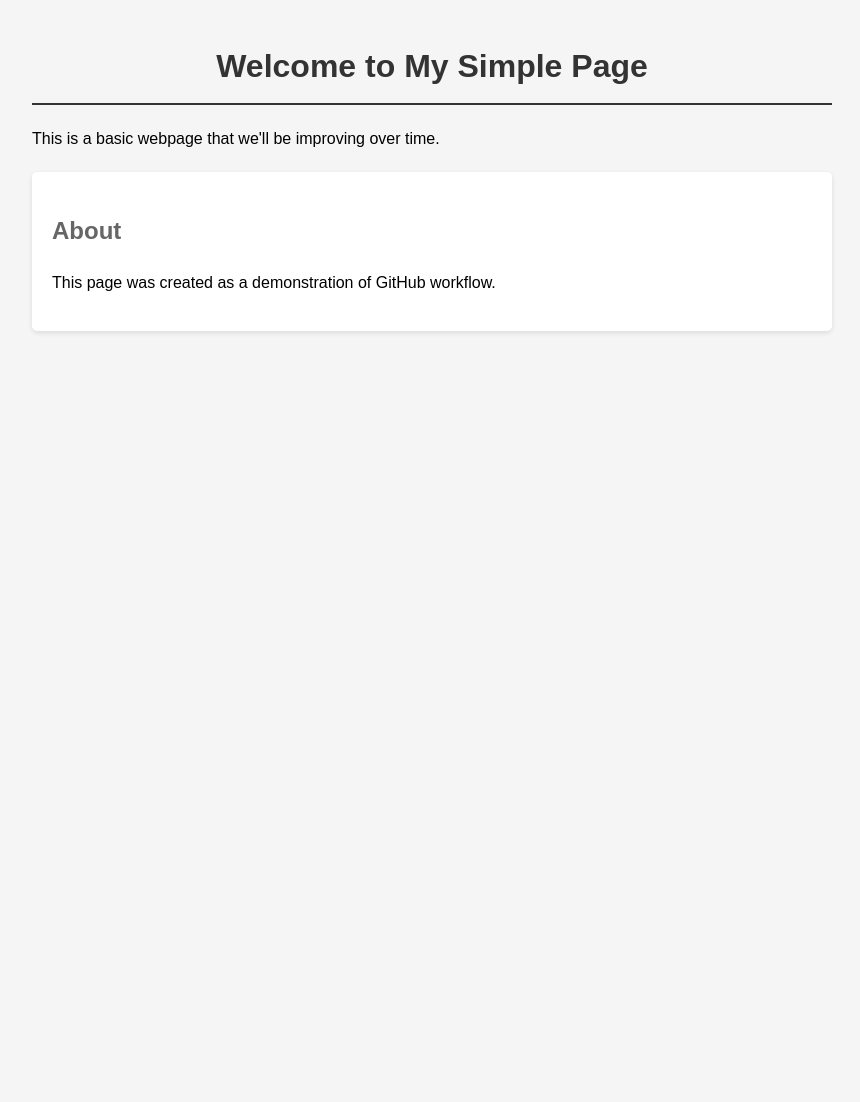
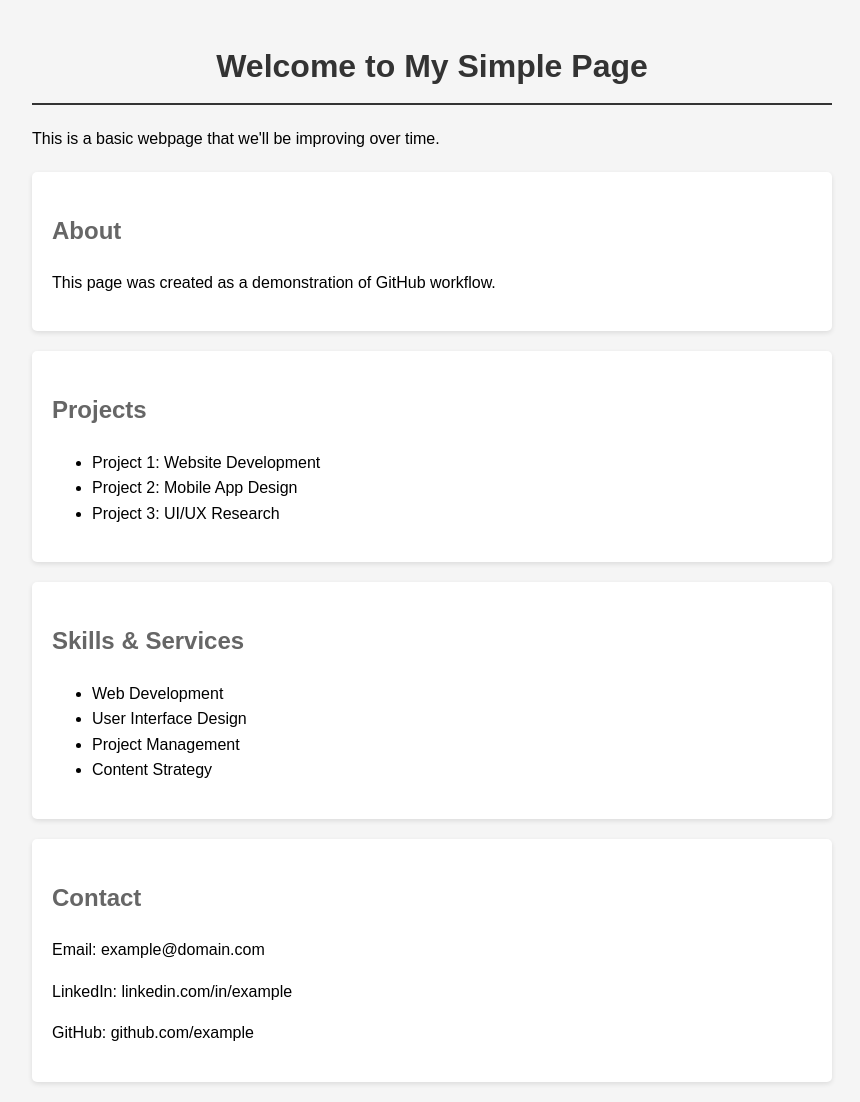
Before and after one commit to AndreF343/simple-page, a plain HTML site: page index.html in a window 1280 px wide. Shown: the whole page, without its empty margins (208-1068 px from the left). Before the commit the page ends 800 px from the top, so only its background shows below. Drawn offline with Linux system fonts and the light colour scheme.

Commit message:
Add new content sections as suggested in issue #1

```diff
--- a/index.html
+++ b/index.html
@@ -13,5 +13,28 @@
         <h2>About</h2>
         <p>This page was created as a demonstration of GitHub workflow.</p>
     </section>
+    <section>
+        <h2>Projects</h2>
+        <ul>
+            <li>Project 1: Website Development</li>
+            <li>Project 2: Mobile App Design</li>
+            <li>Project 3: UI/UX Research</li>
+        </ul>
+    </section>
+    <section>
+        <h2>Skills & Services</h2>
+        <ul>
+            <li>Web Development</li>
+            <li>User Interface Design</li>
+            <li>Project Management</li>
+            <li>Content Strategy</li>
+        </ul>
+    </section>
+    <section>
+        <h2>Contact</h2>
+        <p>Email: example@domain.com</p>
+        <p>LinkedIn: linkedin.com/in/example</p>
+        <p>GitHub: github.com/example</p>
+    </section>
 </body>
 </html>
```
